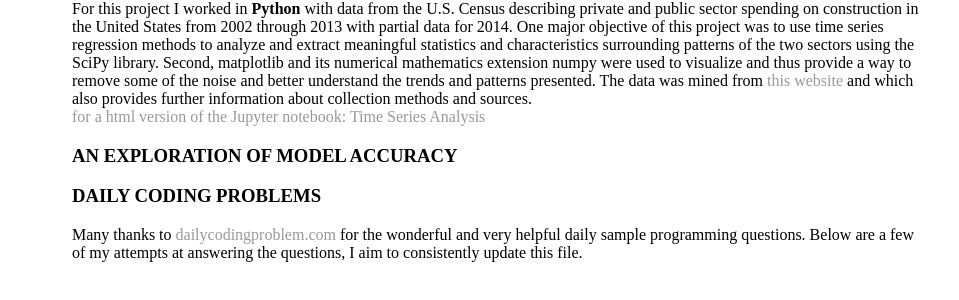
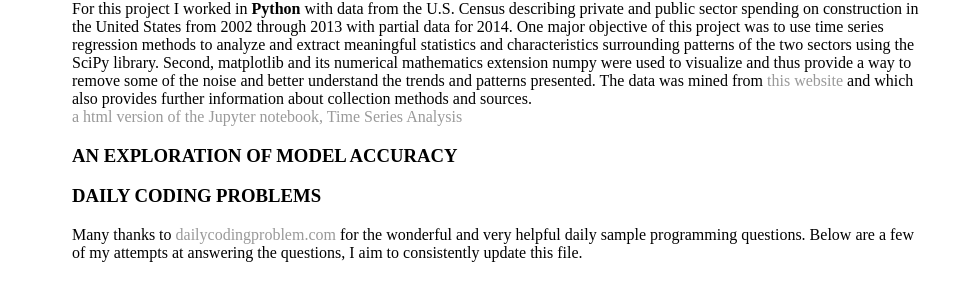
Before and after one commit to amanda-t2/amanda-t2.github.io, a Jekyll site: the page built from projects/index.html, in a window 1280 px wide. Shown: the part 238-538 px from the top of the page, without its empty margins (160-1119 px from the left). Built offline with Jekyll 4.4.1, drawn with Linux system fonts in a browser that asks for light colours.

Commit message:
Update index.html

```diff
--- a/projects/index.html
+++ b/projects/index.html
@@ -13,7 +13,7 @@
 	presented. The data was mined from <a href="https://www.census.gov/construction/c30/historical_data.html"> this website</a>
 	and which also provides further information about collection methods and sources. <br>
 
-	<li><a href="Storytelling_Visualization.html">for a html version of the Jupyter notebook: Time Series Analysis</a></li>
+	<li><a href="Storytelling_Visualization.html">a html version of the Jupyter notebook, Time Series Analysis</a></li>
 
 		<h3> AN EXPLORATION OF MODEL ACCURACY </h3>
 
```
